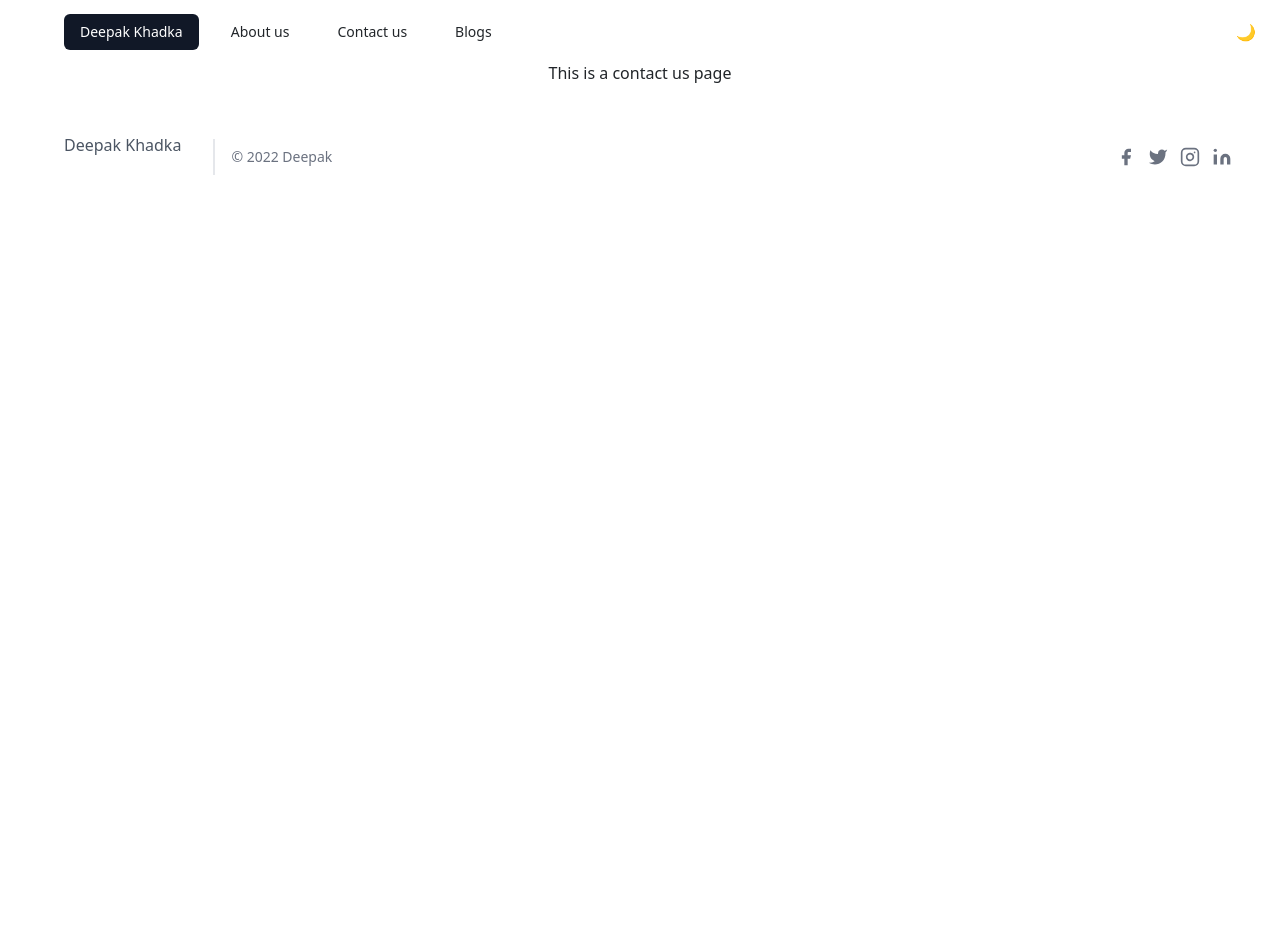
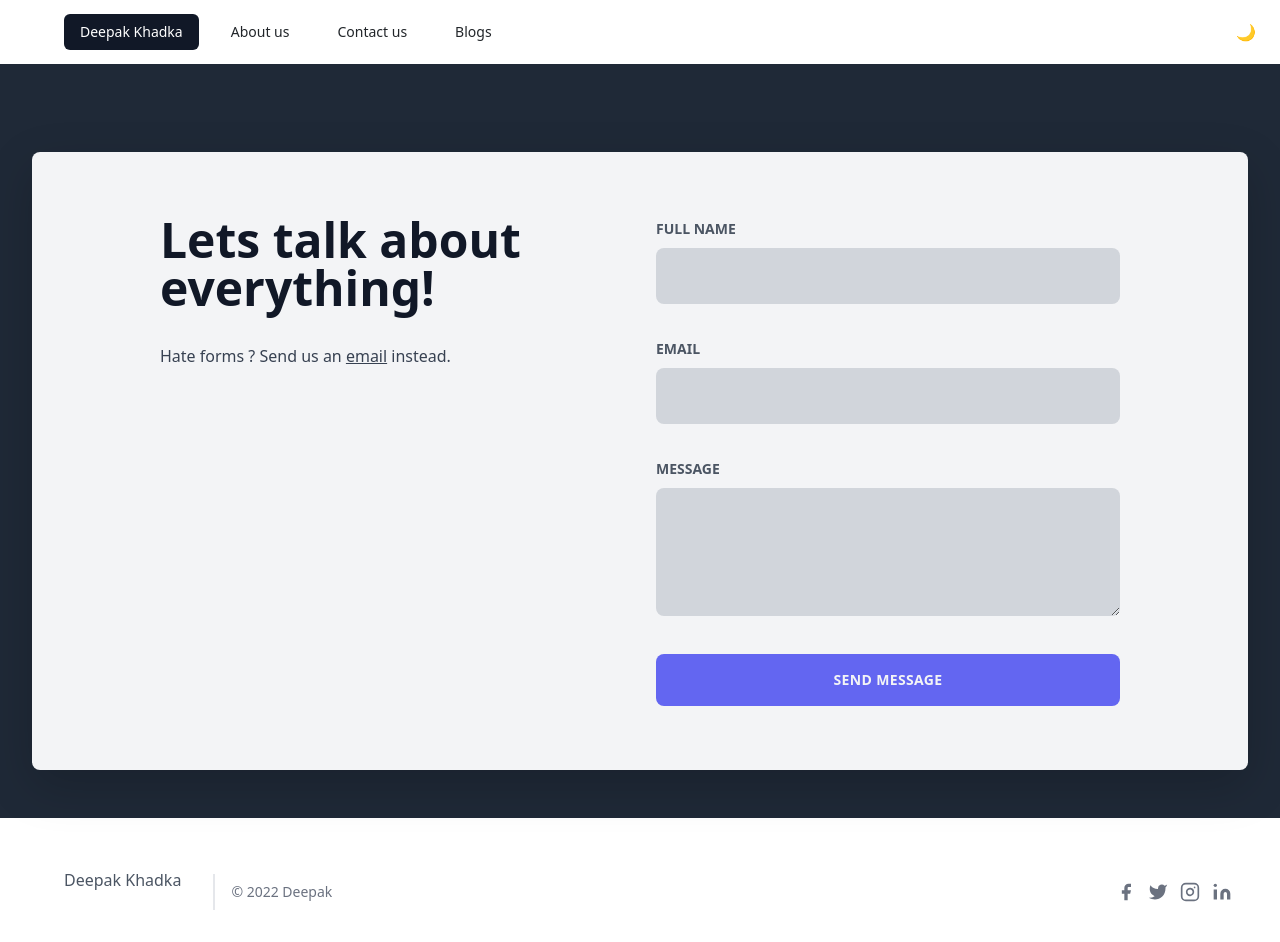
Before and after one commit to Deepak-khadka/deepak159-hosting-site, a React (Create React App) app: page /contact-us in a window 1280 px wide. Before the commit the page ends 800 px from the top, so only its background shows below. Built offline with nearby package versions, Linux system fonts and the light colour scheme; the HTML template or start-up script is replaced by a standard one.

Commit message:
chore: include contact us in discord

```diff
--- a/package.json
+++ b/package.json
@@ -7,6 +7,7 @@
     "@testing-library/react": "^13.3.0",
     "@testing-library/user-event": "^13.5.0",
     "bootstrap": "^5.1.3",
+    "emailjs": "^4.0.0",
     "history": "^5.3.0",
     "react": "^18.1.0",
     "react-bootstrap": "^2.4.0",
@@ -15,6 +16,7 @@
     "react-router": "^5.2.0",
     "react-router-dom": "^6.3.0",
     "react-scripts": "5.0.1",
+    "react-toastify": "^9.0.5",
     "reactstrap": "^9.1.1",
     "web-vitals": "^2.1.4"
   },
--- a/src/component/Blogs.js
+++ b/src/component/Blogs.js
@@ -4,16 +4,16 @@ import { Link } from "react-router-dom";
 function Blogs() {
     return(
         <>
-           <div class="px-4 py-16 mx-auto sm:max-w-xl md:max-w-full lg:max-w-screen-xl md:px-24 lg:px-8 lg:py-20">
-  <div class="max-w-xl mb-10 md:mx-auto sm:text-center lg:max-w-2xl md:mb-12">
+           <div className="px-4 py-16 mx-auto sm:max-w-xl md:max-w-full lg:max-w-screen-xl md:px-24 lg:px-8 lg:py-20">
+  <div className="max-w-xl mb-10 md:mx-auto sm:text-center lg:max-w-2xl md:mb-12">
     <div>
-      <p class="inline-block px-3 py-px mb-4 text-xs font-semibold tracking-wider text-teal-900 uppercase rounded-full bg-teal-accent-400">
+      <p className="inline-block px-3 py-px mb-4 text-xs font-semibold tracking-wider text-teal-900 uppercase rounded-full bg-teal-accent-400">
        Latest Blogs
       </p>
     </div>
-    <h2 class="max-w-lg mb-6 font-sans text-3xl font-bold leading-none tracking-tight text-gray-900 sm:text-4xl md:mx-auto">
-      <span class="relative inline-block">
-        <svg viewBox="0 0 52 24" fill="currentColor" class="absolute top-0 left-0 z-0 hidden w-32 -mt-8 -ml-20 text-blue-gray-100 lg:w-32 lg:-ml-28 lg:-mt-10 sm:block">
+    <h2 className="max-w-lg mb-6 font-sans text-3xl font-bold leading-none tracking-tight text-gray-900 sm:text-4xl md:mx-auto">
+      <span className="relative inline-block">
+        <svg viewBox="0 0 52 24" fill="currentColor" className="absolute top-0 left-0 z-0 hidden w-32 -mt-8 -ml-20 text-blue-gray-100 lg:w-32 lg:-ml-28 lg:-mt-10 sm:block">
           <defs>
             <pattern id="db164e35-2a0e-4c0f-ab05-f14edc6d4d30" x="0" y="0" width=".135" height=".30">
               <circle cx="1" cy="1" r=".7"></circle>
@@ -21,26 +21,26 @@ function Blogs() {
           </defs>
           <rect fill="url(#db164e35-2a0e-4c0f-ab05-f14edc6d4d30)" width="52" height="24"></rect>
         </svg>
-        <span class="relative">Lat </span>
+        <span className="relative">Lat </span>
       </span>
        est blogs that can boost your daily activities
     </h2>
-    <p class="text-base text-gray-700 md:text-lg">
+    <p className="text-base text-gray-700 md:text-lg">
       Here are some of the blogs that are related to laravel, react and web hosting
     </p>
   </div>
-  <div class="grid max-w-sm gap-5 mb-8 lg:grid-cols-3 sm:mx-auto lg:max-w-full">
-    <div class="px-10 py-20 text-center border rounded lg:px-5 lg:py-10 xl:py-20">
-      <p class="mb-2 text-xs font-semibold tracking-wide text-gray-600 uppercase">
+  <div className="grid max-w-sm gap-5 mb-8 lg:grid-cols-3 sm:mx-auto lg:max-w-full">
+    <div className="px-10 py-20 text-center border rounded lg:px-5 lg:py-10 xl:py-20">
+      <p className="mb-2 text-xs font-semibold tracking-wide text-gray-600 uppercase">
         28 JUN 2022
       </p>
 
        <Link to="/blogs/hosting-with-cloudfare-and-github" >
-         <span class="inline-block max-w-xs mx-auto mb-3 text-2xl font-extrabold leading-7 transition-colors duration-200 hover:text-deep-purple-accent-400">
+         <span className="inline-block max-w-xs mx-auto mb-3 text-2xl font-extrabold leading-7 transition-colors duration-200 hover:text-deep-purple-accent-400">
         How to Deploy your portfolio with Github pages and Host on Cloudfare
          </span>
        </Link>
-      <span class="inline-flex items-center font-semibold transition-colors duration-200 text-deep-purple-accent-400 hover:text-deep-purple-800">
+      <span className="inline-flex items-center font-semibold transition-colors duration-200 text-deep-purple-accent-400 hover:text-deep-purple-800">
       <Link to="/blogs/hosting-with-cloudfare-and-github" >
         Read more
         </Link>
--- a/src/component/Footer.js
+++ b/src/component/Footer.js
@@ -4,29 +4,29 @@ const Footer = () => {
 
     return (
         <>
-           <footer class="text-gray-600 body-font">
-  <div class="container px-5 py-8 mx-auto flex items-center sm:flex-row flex-col">
+           <footer className="text-gray-600 body-font">
+  <div className="container px-5 py-8 mx-auto flex items-center sm:flex-row flex-col">
   <Link to="/" className="text-grey-100 px-3 py-2 font-large">Deepak Khadka</Link>
-    <p class="text-sm text-gray-500 sm:ml-4 sm:pl-4 sm:border-l-2 sm:border-gray-200 sm:py-2 sm:mt-0 mt-4">© 2022 Deepak </p>
-    <span class="inline-flex sm:ml-auto sm:mt-0 mt-4 justify-center sm:justify-start">
-      <a href="https://facebook.com/deepakkhadka.me" class="text-gray-500">
-        <svg fill="currentColor" stroke-linecap="round" stroke-linejoin="round" stroke-width="2" class="w-5 h-5" viewBox="0 0 24 24">
+    <p className="text-sm text-gray-500 sm:ml-4 sm:pl-4 sm:border-l-2 sm:border-gray-200 sm:py-2 sm:mt-0 mt-4">© 2022 Deepak </p>
+    <span className="inline-flex sm:ml-auto sm:mt-0 mt-4 justify-center sm:justify-start">
+      <a href="https://facebook.com/deepakkhadka.me" className="text-gray-500">
+        <svg fill="currentColor" strokeLinecap="round" strokeLinejoin="round" strokeWidth="2" className="w-5 h-5" viewBox="0 0 24 24">
           <path d="M18 2h-3a5 5 0 00-5 5v3H7v4h3v8h4v-8h3l1-4h-4V7a1 1 0 011-1h3z"></path>
         </svg>
       </a>
-      <a href="https://twitter.com/deepak_khadka15" class="ml-3 text-gray-500">
-        <svg fill="currentColor" stroke-linecap="round" stroke-linejoin="round" stroke-width="2" class="w-5 h-5" viewBox="0 0 24 24">
+      <a href="https://twitter.com/deepak_khadka15" className="ml-3 text-gray-500">
+        <svg fill="currentColor" strokeLinecap="round" strokeLinejoin="round" strokeWidth="2" className="w-5 h-5" viewBox="0 0 24 24">
           <path d="M23 3a10.9 10.9 0 01-3.14 1.53 4.48 4.48 0 00-7.86 3v1A10.66 10.66 0 013 4s-4 9 5 13a11.64 11.64 0 01-7 2c9 5 20 0 20-11.5a4.5 4.5 0 00-.08-.83A7.72 7.72 0 0023 3z"></path>
         </svg>
       </a>
-      <a href="https://www.instagram.com/dpk_khadka/" class="ml-3 text-gray-500">
-        <svg fill="none" stroke="currentColor" stroke-linecap="round" stroke-linejoin="round" stroke-width="2" class="w-5 h-5" viewBox="0 0 24 24">
+      <a href="https://www.instagram.com/dpk_khadka/" className="ml-3 text-gray-500">
+        <svg fill="none" stroke="currentColor" strokeLinecap="round" strokeLinejoin="round" strokeWidth="2" className="w-5 h-5" viewBox="0 0 24 24">
           <rect width="20" height="20" x="2" y="2" rx="5" ry="5"></rect>
           <path d="M16 11.37A4 4 0 1112.63 8 4 4 0 0116 11.37zm1.5-4.87h.01"></path>
         </svg>
       </a>
-      <a href="https://www.linkedin.com/in/deepak-khadka-39a4b1156/" class="ml-3 text-gray-500">
-        <svg fill="currentColor" stroke="currentColor" stroke-linecap="round" stroke-linejoin="round" stroke-width="0" class="w-5 h-5" viewBox="0 0 24 24">
+      <a href="https://www.linkedin.com/in/deepak-khadka-39a4b1156/" className="ml-3 text-gray-500">
+        <svg fill="currentColor" stroke="currentColor" strokeLinecap="round" strokeLinejoin="round" strokeWidth="0" className="w-5 h-5" viewBox="0 0 24 24">
           <path stroke="none" d="M16 8a6 6 0 016 6v7h-4v-7a2 2 0 00-2-2 2 2 0 00-2 2v7h-4v-7a6 6 0 016-6zM2 9h4v12H2z"></path>
           <circle cx="4" cy="4" r="2" stroke="none"></circle>
         </svg>
--- a/src/component/contactus.js
+++ b/src/component/contactus.js
@@ -1,11 +1,81 @@
+import {useState} from "react";
+import { ToastContainer, toast } from 'react-toastify';
+import 'react-toastify/dist/ReactToastify.css';
+
 const ContactUs = () => {
-   return (
-       <div className="container">
-           <center>
-          <h3> This is a contact us page </h3>
-           </center>
-       </div>
-   )
+
+    const [email, setEmail] = useState("");
+    const [fullName, setFullName] = useState("");
+    const [message, setMessage] = useState("");
+
+    const sendNotification = () => {
+        if (email && fullName && message) {
+
+            const request = new XMLHttpRequest();
+            request.open("POST", "https://discord.com/api/webhooks/991384867701018684/5Fbfq0E0xO1odBamr7U_TIhYEADMi9BloEnGUnhW5MnyyiqyPkjifgkDKCxI7s5xCbRg");
+
+            request.setRequestHeader('Content-type', 'application/json');
+
+            const params = {
+                username: fullName + " (" + email +")",
+                avatar_url: "",
+                content: message
+            }
+
+            request.send(JSON.stringify(params));
+
+            setFullName("");
+            setEmail("");
+            setMessage("");
+            toast.success("Thank you for your valuable message 🥰")
+
+        } else {
+                toast.error("Please fill valid info")
+        }
+    }
+    return (
+        <div className="bg-gray-800 text-gray-100 px-8 py-12">
+            <div
+                className="max-w-screen-xl mt-10 px-8 grid gap-8 grid-cols-1 md:grid-cols-2 md:px-12 lg:px-16 xl:px-32 py-16 mx-auto bg-gray-100 text-gray-900 rounded-lg shadow-lg">
+                <div className="flex flex-col justify-between">
+                    <div>
+                        <h2 className="text-4xl lg:text-5xl font-bold leading-tight">Lets talk about everything!</h2>
+                        <div className="text-gray-700 mt-8">
+                            Hate forms ? Send us an <span className="underline">email</span> instead.
+                        </div>
+                    </div>
+
+                </div>
+                <div className="">
+                    <div>
+                        <span className="uppercase text-sm text-gray-600 font-bold">Full Name</span>
+                        <input
+                            className="w-full bg-gray-300 text-gray-900 mt-2 p-3 rounded-lg focus:outline-none focus:shadow-outline"
+                            type="text" value={fullName} onChange={(e) => setFullName(e.target.value)}/>
+                    </div>
+                    <div className="mt-8">
+                        <span className="uppercase text-sm text-gray-600 font-bold">Email</span>
+                        <input
+                            className="w-full bg-gray-300 text-gray-900 mt-2 p-3 rounded-lg focus:outline-none focus:shadow-outline"
+                            type="email" value={email} onChange={(e) => setEmail(e.target.value)}/>
+                    </div>
+                    <div className="mt-8">
+                        <span className="uppercase text-sm text-gray-600 font-bold">Message</span>
+                        <textarea
+                            className="w-full h-32 bg-gray-300 text-gray-900 mt-2 p-3 rounded-lg focus:outline-none focus:shadow-outline"
+                            value={message} onChange={(e) => setMessage(e.target.value)}></textarea>
+                    </div>
+                    <div className="mt-8">
+                        <button onClick={sendNotification}
+                                className="uppercase text-sm font-bold tracking-wide bg-indigo-500 text-gray-100 p-3 rounded-lg w-full focus:outline-none focus:shadow-outline">
+                            Send Message
+                        </button>
+                    </div>
+                </div>
+            </div>
+            <ToastContainer />
+        </div>
+    )
 }
 
 export default ContactUs;
```
Also changed, not shown: src/component/BlogList/Cloudfare-hosting.js (+28 -28 lines), 1 other file (tests, documents, lock files or other folders).
